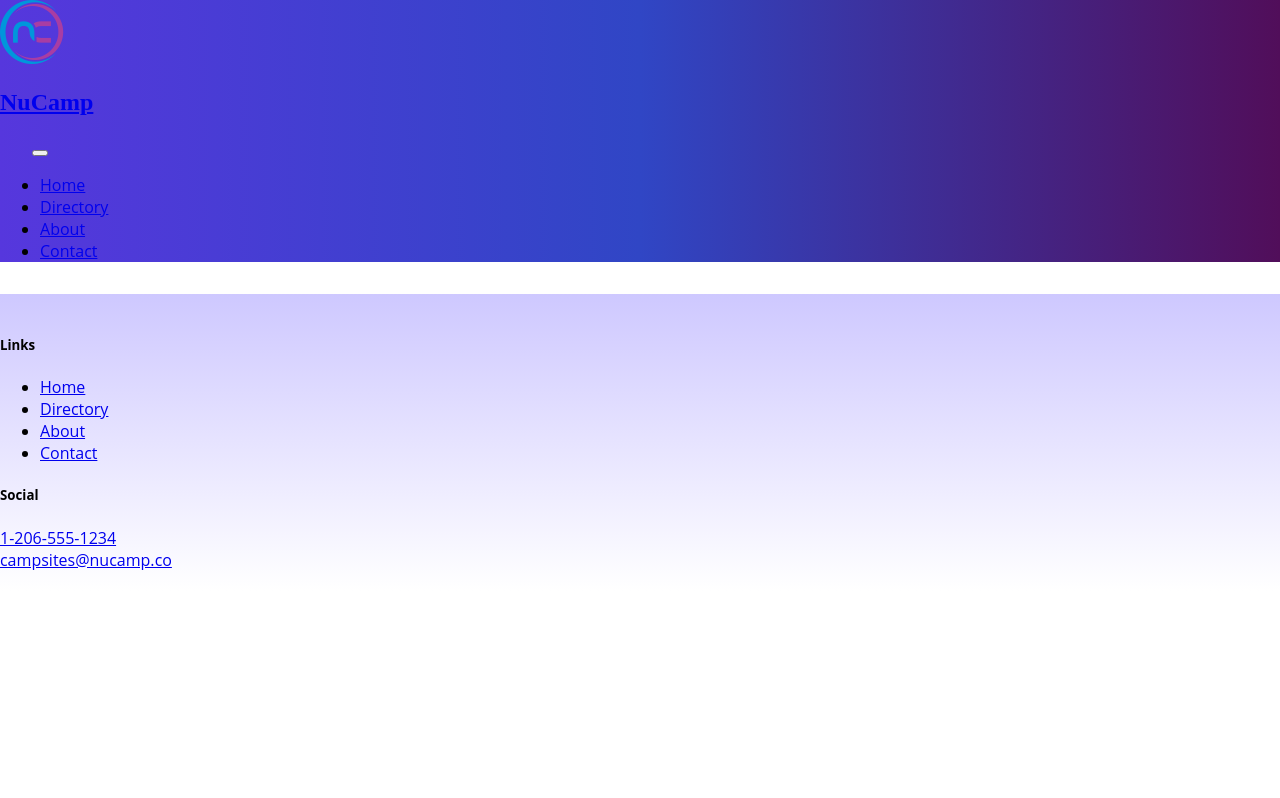
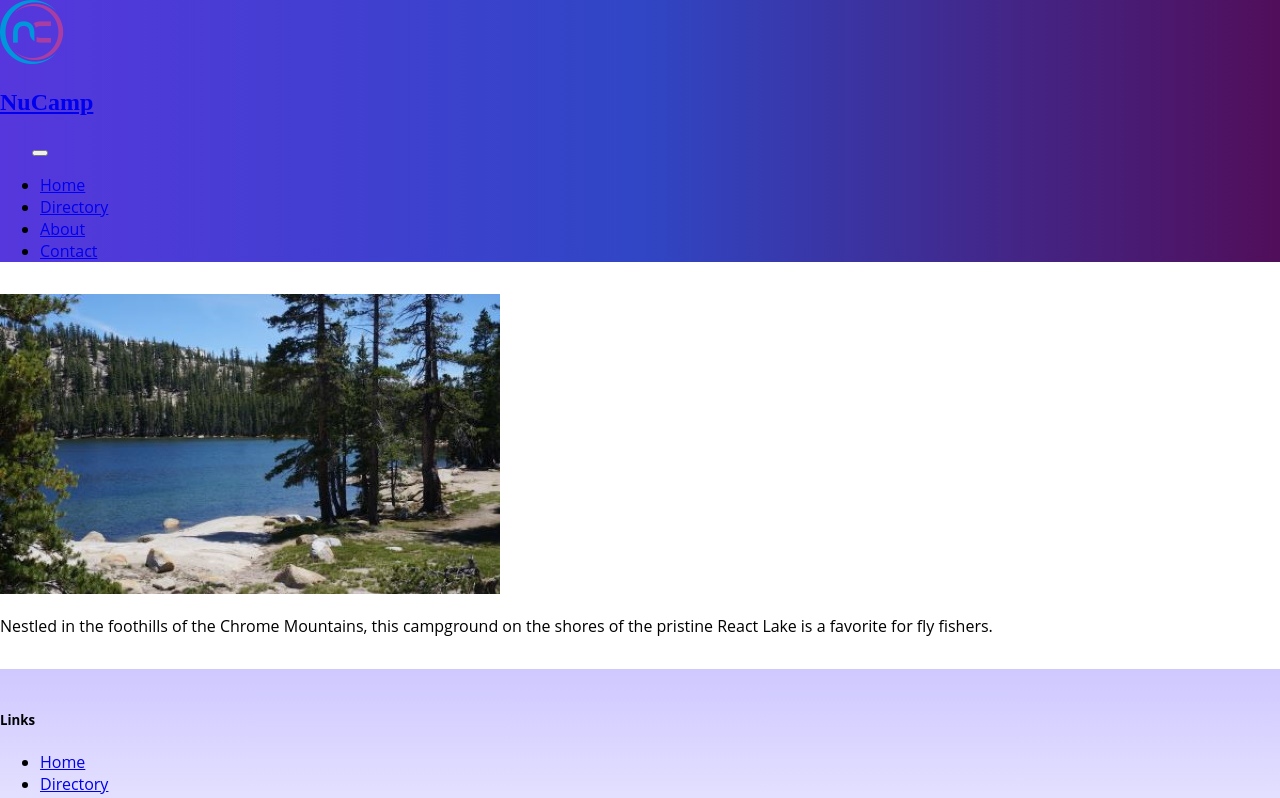
Before and after one commit to nicholasmullins/react_campground_site, a React (Create React App) app: page /directory/0 in a window 1280 px wide. Shown: the top 798 px of the page. Built offline with nearby package versions, Linux system fonts and the light colour scheme; the HTML template or start-up script is replaced by a standard one.

Commit message:
Moved CampSiteDetail off of the CampsiteDirectoryPage and changed it to where when a campsite in the directory is clicked on it routes it to it's own campsite.id number and each campsite has it's own detail page

```diff
--- a/src/App.js
+++ b/src/App.js
@@ -4,6 +4,7 @@
 import Header from './components/Header';
 import Footer from './components/Footer';
 import CampsitesDirectoryPage from './pages/CampsitesDirectoryPage';
+import CampsiteDetailPage from './pages/CampsiteDetailPage';
 import './App.css';
 
 
@@ -15,6 +16,7 @@
         <Route path='/' element={<HomePage />} />
         <Route path='contact' element={<ContactPage />} />
         <Route path='directory' element={<CampsitesDirectoryPage />} />
+        <Route path='directory/:campsiteId' element={<CampsiteDetailPage />}/>
       </Routes>
       <Footer />
     </div>
--- a/src/features/campsites/CampsiteCard.js
+++ b/src/features/campsites/CampsiteCard.js
@@ -1,14 +1,17 @@
 import { Card, CardImg, CardImgOverlay, CardTitle } from 'reactstrap';
+import { Link } from 'react-router-dom';
 
 const CampsiteCard = ({ campsite }) => {
-    const { image, name } = campsite;
+    const { id, image, name } = campsite;
     return (
+        <Link to={`${id}`}>
         <Card>
             <CardImg width='100%' src={image} alt={name} />
             <CardImgOverlay>
                 <CardTitle>{name}</CardTitle>
             </CardImgOverlay>
         </Card>
+        </Link>
     )
 }
 
--- a/src/features/campsites/CampsitesList.js
+++ b/src/features/campsites/CampsitesList.js
@@ -2,7 +2,7 @@
 import CampsiteCard from './CampsiteCard';
 import { selectAllCampsites } from './campsitesSlice'
 
-const CampsitesList = ({ setCampsiteId }) => {
+const CampsitesList = () => {
 
     const campsites = selectAllCampsites();
 
@@ -14,7 +14,7 @@
                         md ='5'
                         className='m-4'
                         key={campsite.id}
-                        onClick={() => setCampsiteId(campsite.id)}>
+                    >
                         <CampsiteCard campsite={campsite} />
                     </Col>
                 );
--- a/src/features/campsites/campsitesSlice.js
+++ b/src/features/campsites/campsitesSlice.js
@@ -8,7 +8,7 @@
 };
 
 export const selectCampsiteById = (id) => {
-    return CAMPSITES.find((campsite) => campsite.id === id);
+    return CAMPSITES.find((campsite) => campsite.id === parseInt(id));
 };
 
 export const selectFeaturedCampsite = () => {
--- /dev/null
+++ b/src/pages/CampsiteDetailPage.js
@@ -0,0 +1,19 @@
+import { Container, Row } from 'reactstrap';
+import { useParams } from 'react-router-dom';
+import { selectCampsiteById } from '../features/campsites/campsitesSlice';
+import CampsiteDetail from '../features/campsites/CampsiteDetail';
+
+const CampsiteDetailPage = () => {
+    const { campsiteId } = useParams();
+    const campsite = selectCampsiteById(campsiteId);
+
+    return (
+        <Container>
+            <Row>
+                <CampsiteDetail campsite={campsite} />
+            </Row>
+        </Container>
+    )
+}
+
+export default CampsiteDetailPage
--- a/src/pages/CampsitesDirectoryPage.js
+++ b/src/pages/CampsitesDirectoryPage.js
@@ -1,29 +1,13 @@
-import { useState } from 'react';
-import { Container, Row, Col } from 'reactstrap';
-import CampsiteDetail from '../features/campsites/CampsiteDetail';
+import { Container } from 'reactstrap';
 import CampsitesList from '../features/campsites/CampsitesList';
-import { selectCampsiteById } from '../features/campsites/campsitesSlice';
+
+const CampsitesDirectoryPage = () => {
+    return (
+        <Container>
+            <CampsitesList />
+        </Container>
+    )
+}
 
 
-const CampsitesDirectoryPage = () => {
-    const [campsiteId, setCampsiteId] = useState(0);
-    const selectedCampsite = selectCampsiteById(campsiteId);
-
-
-    return (
-        <Container>
-            <Row>
-                <Col sm='5' md='7'>
-                    <CampsitesList setCampsiteId={setCampsiteId} />
-                </Col>
-                <Col sm='7' md='5'>
-                    <CampsiteDetail campsite={selectedCampsite} />
-                </Col>
-            </Row>
-        </Container>
-    );
-
-
-};
-
 export default CampsitesDirectoryPage;
```
